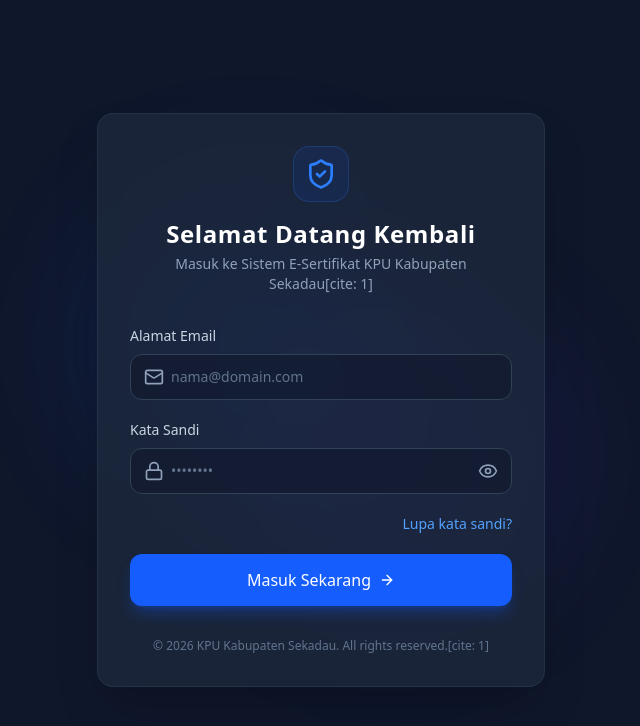
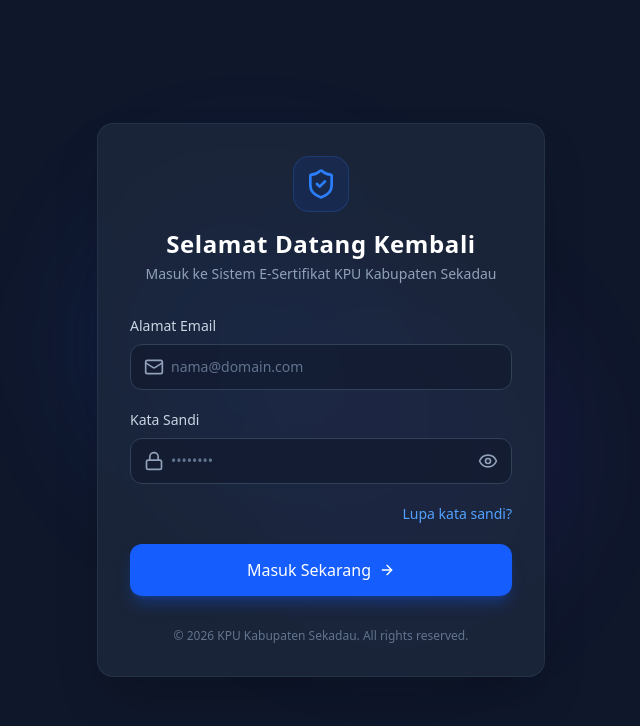
Before and after one commit to Genta-arya/Esertifikat-Client, a React (Vite) app: page /login in a window 1280 px wide. Shown: the top 726 px of the page, without its empty margins (319-959 px from the left). Built offline with nearby package versions, Linux system fonts and the light colour scheme; no server answers.

Commit message:
Remove citations from LoginPage content

```diff
--- a/src/pages/Admin/LoginPage.jsx
+++ b/src/pages/Admin/LoginPage.jsx
@@ -92,7 +92,7 @@
             Selamat Datang Kembali
           </h2>
           <p className="text-slate-400 text-sm mt-1">
-            Masuk ke Sistem E-Sertifikat KPU Kabupaten Sekadau[cite: 1]
+            Masuk ke Sistem E-Sertifikat KPU Kabupaten Sekadau
           </p>
         </div>
 
@@ -194,7 +194,7 @@
 
         {/* Footer */}
         <p className="text-center text-xs text-slate-500 mt-8">
-          © 2026 KPU Kabupaten Sekadau. All rights reserved.[cite: 1]
+          © 2026 KPU Kabupaten Sekadau. All rights reserved.
         </p>
       </div>
     </div>
```
